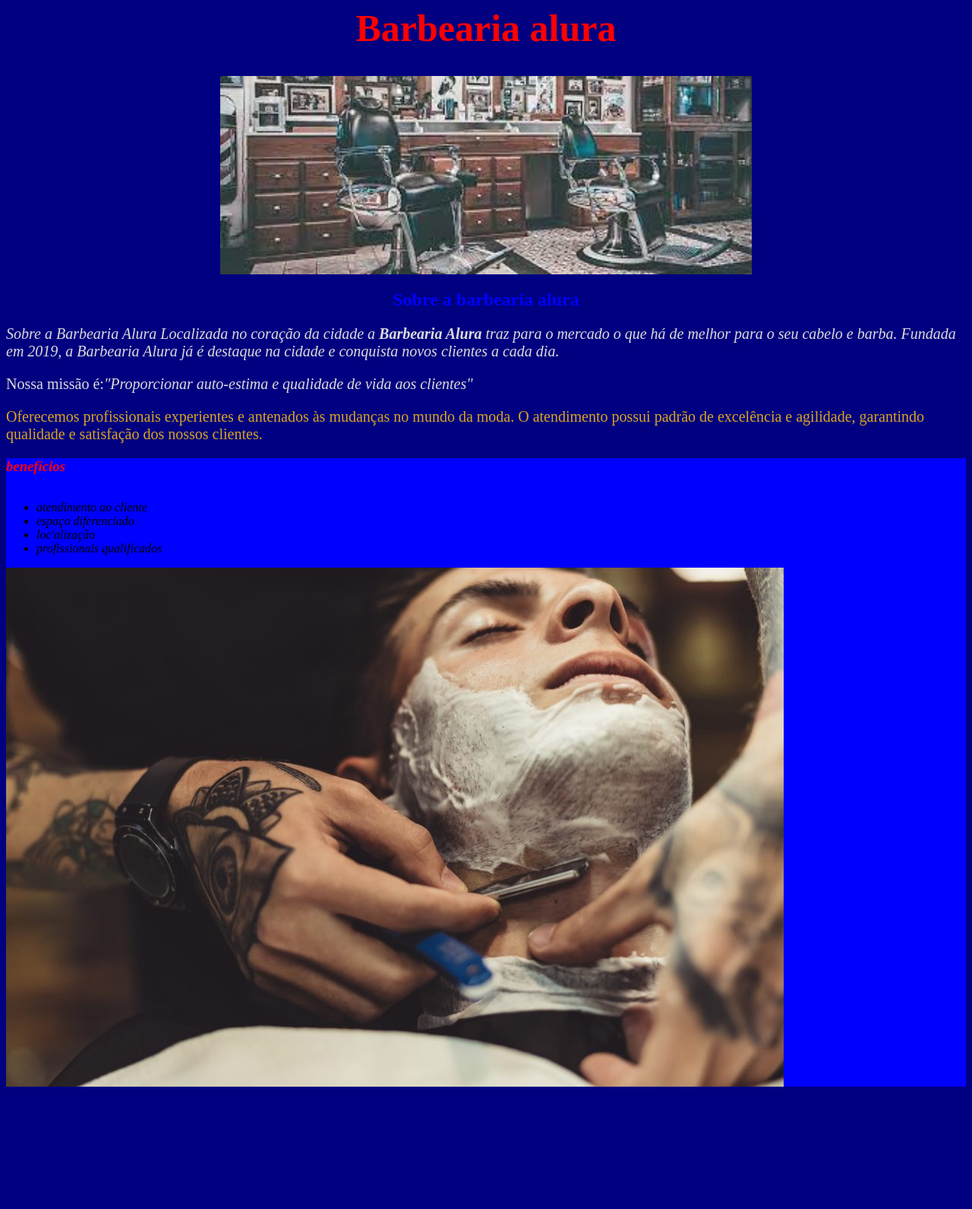
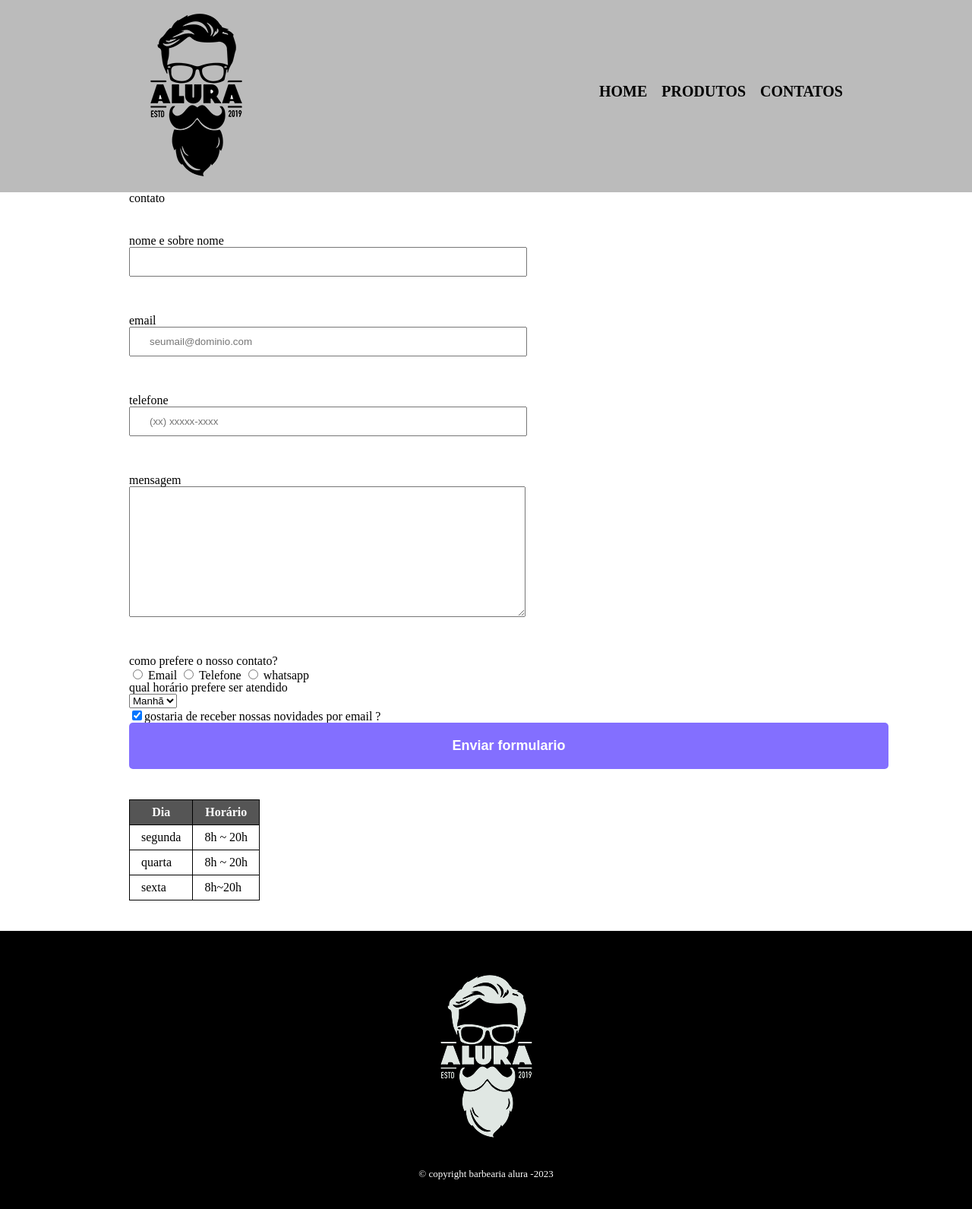
Before and after one commit to Vinizindagama/trabalho2DESNota, a plain HTML site: page index.html in a window 1280 px wide. Shown: the whole page at 76% size. Before the commit the page ends 1438 px from the top, so only its background shows below. Drawn offline with Linux system fonts and the light colour scheme.

Commit message:
Add files via upload

```diff
--- a/index.html
+++ b/index.html
@@ -1,37 +1,94 @@
+ <!DOCTYPE html>
 <html lang="en" dir="ltr">
   <head>
     <meta charset="utf-8">
-    <title>Barbearia aluara</title>
-  <link rel="stylesheet" type="text/css" href="pagina.css">
+    <title>contato barbearia alura</title>
+  <link rel="stylesheet"type="text/css" href="reset.css">
+  <link rel="stylesheet"type="text/css" href="stlye.css">
   </head>
   <body>
-    <div class="principal">
+  <header>
+  <div class="caixa">
+  <h1> <img src="logo.png" alt="logo da barbearia alura"></<h1>
+<nav>
+  <ul>
+    <li><a href="alura.html">home</a></li>
+    <li><a href="produto.html">produtos</a></li>
+    <li><a href="pagina2.html">contatos</a></li>
+  </ul>
+</nav>
+</div>
+</header>
+<main>
+<h2> contato</h2>
+<form>
 
-<h1 class="titulo-principal">Barbearia alura </h1>
-  <center> <img src="banner2.jpg" width="700"></center>
-<h2 class="titulo-principal2">Sobre a barbearia alura</h2>
+<label for="email"> nome e sobre nome</label>
+<input type="text" id="nomesobrenome" class="input-padrao"required>
 
-  <p id="missao">Sobre a Barbearia Alura
-Localizada no coração da cidade a <strong>Barbearia Alura</strong> traz para o mercado o que há de melhor para o seu cabelo e barba. Fundada em 2019, a Barbearia Alura já é destaque na cidade e conquista novos clientes a cada dia.</p>
+   <label for="email">email</label>
+   <input type="email" id="email"class="input-padrao"required
+   placeholder="seumail@dominio.com">
 
-<p id="missao2">Nossa missão é:<em>"Proporcionar auto-estima e qualidade de vida aos clientes"</em> </p>
+   <label for="telefone">telefone</label>
+     <input type="tel" id="telefone"class="input-padrao"required
+     placeholder="(xx) xxxxx-xxxx">
 
-<p id="missao3">Oferecemos profissionais experientes e antenados às mudanças no mundo da moda. O atendimento possui padrão de excelência e agilidade, garantindo qualidade e satisfação dos nossos clientes.</p>
+     <label for="mensagem">mensagem</label>
+     <textarea cols="70" rows="10" cols="80" id="mensagem"class="input-padrao"
+     required> </textarea>
+<fieldset>
+<legend> como prefere o nosso contato?</legend>
+<label for="radio-email"><input type="radio"
+  name="contato" value= "email" id="radio-email">
+Email</label>
 
-</div>
+<label for="radio-telefone"><input type="radio"
+  name="contato" value= "telefone" id="radio-telefone">
+Telefone</label>
 
-<div class="benefecios">
-  <h3 class="titulo3"> benefícios</h3>
-    <ul>
-      <li class="itens">atendimento ao cliente</li>
-      <li class="itens"> espaço diferenciado </li>
-      <li class="itens"> loc'alização </li>
-      <li class="itens"> profissionais qualificados </li>
-</ul>
-<img src="benificio4.jpg"class="benefecios">
+<label for="radio-whatsapp"><input type="radio"
+  name="contato" value= "whatsapp" id="radio-whatsapp">
+whatsapp</label>
+</fieldset>
 
-</div>
+<fieldset>
+  <legend>qual horário prefere ser atendido </legend>
+  <select>
+    <OPTION> Manhã</OPTION>
+    <OPTION> Tarde </OPTION>
+    <OPTION>Noite </OPTION>
+    </select>
+  </fieldset>
+  <label class="checkbox"><input type="checkbox"checked>gostaria de
+  receber nossas novidades por email ?</label>
+  <input type="submit" value="Enviar formulario" class="enviar">
+</form>
+<table>
+<thead>
+  <tr>
+    <th>Dia</th>
+    <th>Horário</th>
+  </tr>
+</thead>
+<tbody>
+  <tr>
+  <td>segunda</td>
+  <td>8h ~ 20h</td>
+</tr>
+<tr>
+  <td>quarta</td>
+  <td>8h ~ 20h</td>
+</tr>
+<td>sexta</td>
+<td>8h~20h</td>
+</tbody>
+</table>
+</main>
+<footer>
+  <img src="logo2.png" alt="logo da barbearia alura ">
+  <p class="copyright">&copy; copyright barbearia alura -2023</p>
+</footer>
 
-
-  </body>
+</body>
 </html>
```
Also changed, not shown: home2.html (added, +54 -0 lines), home4.html (added, +37 -0 lines), home5.html (added, +37 -0 lines).
